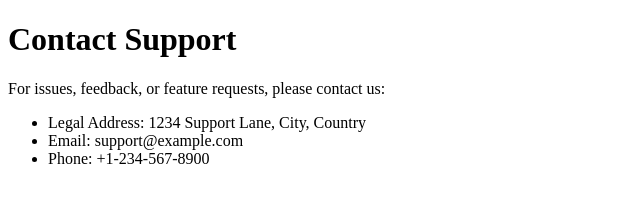
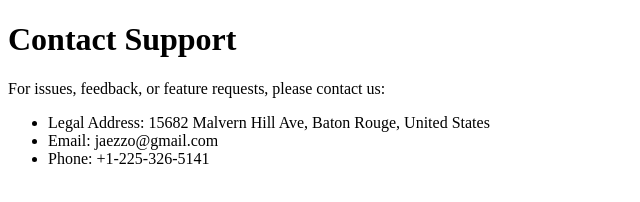
Before and after one commit to Bravo-7/marriagemindset, a plain HTML site: page index.html in a window 1280 px wide. Shown: the whole page, without its empty margins (0-640 px from the left). Drawn offline with Linux system fonts and the light colour scheme.

Commit message:
Update index.html

```diff
--- a/index.html
+++ b/index.html
@@ -9,9 +9,9 @@
 <h1>Contact Support</h1>
 <p>For issues, feedback, or feature requests, please contact us:</p>
 <ul>
-<li>Legal Address: 1234 Support Lane, City, Country</li>
-<li>Email: support@example.com</li>
-<li>Phone: +1-234-567-8900</li>
+<li>Legal Address: 15682 Malvern Hill Ave, Baton Rouge, United States</li>
+<li>Email: jaezzo@gmail.com</li>
+<li>Phone: +1-225-326-5141</li>
 </ul>
 </body>
 </html>
```
